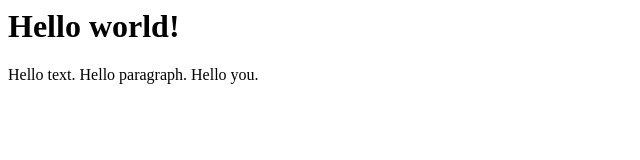
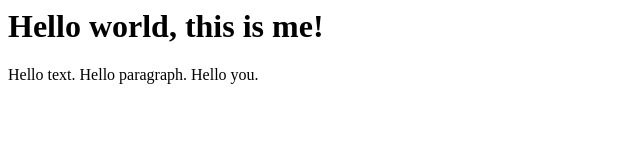
Before and after one commit to DennisD2/tiny, a website: page src/static/index.html in a window 1280 px wide. Shown: the whole page, without its empty margins (0-640 px from the left). Drawn offline with Linux system fonts and the light colour scheme.

Commit message:
Test change, will OpenShift rebuild?

```diff
--- a/src/static/index.html
+++ b/src/static/index.html
@@ -1,9 +1,9 @@
 <html>
 <head>
-<title>Hello world</title>
+<title>Hello world, this is me!</title>
 </head>
 <body>
-<h1>Hello world!</h1>
+<h1>Hello world, this is me!</h1>
 Hello text. Hello paragraph. Hello you.
 </body>
 </html>
```
